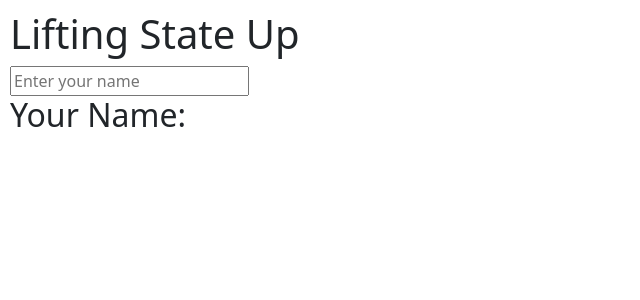
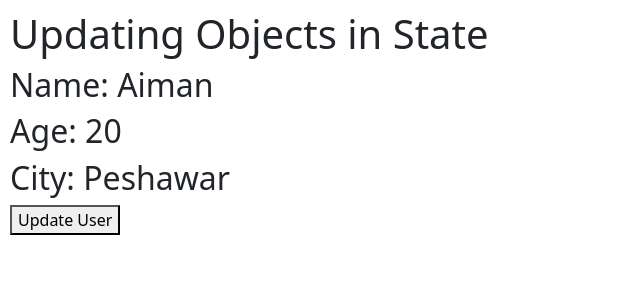
Before and after one commit to aimanaziz2000066/React-Practices, a React (Vite) app: page / in a window 1280 px wide. Shown: the top 300 px of the page, without its empty margins (0-640 px from the left). Built offline with nearby package versions, Linux system fonts and the light colour scheme.

Commit message:
Update objects in state

```diff
--- a/src/App.jsx
+++ b/src/App.jsx
@@ -335,35 +335,67 @@ import { Alert } from "bootstrap";
 // export default App;
 
 //Lifting State Up:-
+// import { useState } from "react";
+
+// function App() {
+//   const [name, setName] = useState("");
+
+//   return (
+//     <>
+//       <h1>Lifting State Up</h1>
+//       <InputBox name={name} setName={setName} />
+
+//       <DisplayName name={name} />
+//     </>
+//   );
+// }
+// function InputBox({ name, setName }) {
+//   return (
+//     <input
+//       type="text"
+//       value={name}
+//       placeholder="Enter your name"
+//       onChange={(e) => setName(e.target.value)}
+//     />
+//   );
+// }
+// function DisplayName({ name }) {
+//   return (
+//     <h2>
+//       Your Name: {name}
+//     </h2>
+//   );
+// }
+// export default App;
+
+// Updating objects in state:-
 import { useState } from "react";
-
 function App() {
-  const [name, setName] = useState("");
-
+  const [user, setUser] = useState({
+    name: "Aiman",
+    age: 20,
+    city: "Peshawar"
+  });
+  const updateUser = () => {
+    setUser({
+      ...user,
+      name: "Sara",
+      age: 21,
+      city: "Lahore"
+    });
+  };
   return (
     <>
-      <h1>Lifting State Up</h1>
-      <InputBox name={name} setName={setName} />
+      <h1>Updating Objects in State</h1>
 
-      <DisplayName name={name} />
+      <h2>Name: {user.name}</h2>
+      <h2>Age: {user.age}</h2>
+      <h2>City: {user.city}</h2>
+
+      <button onClick={updateUser}>
+        Update User
+      </button>
     </>
   );
 }
-function InputBox({ name, setName }) {
-  return (
-    <input
-      type="text"
-      value={name}
-      placeholder="Enter your name"
-      onChange={(e) => setName(e.target.value)}
-    />
-  );
-}
-function DisplayName({ name }) {
-  return (
-    <h2>
-      Your Name: {name}
-    </h2>
-  );
-}
 export default App;
```
